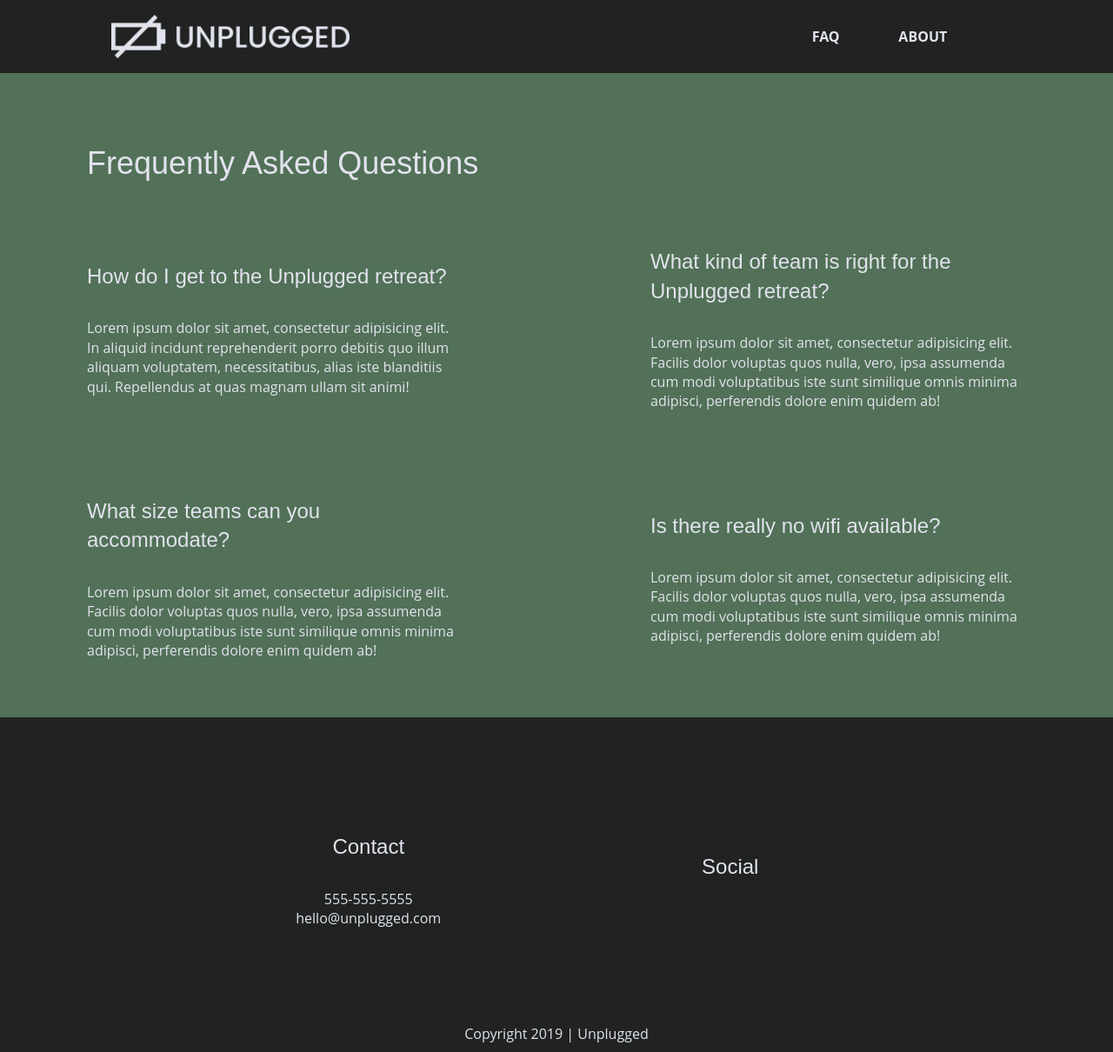
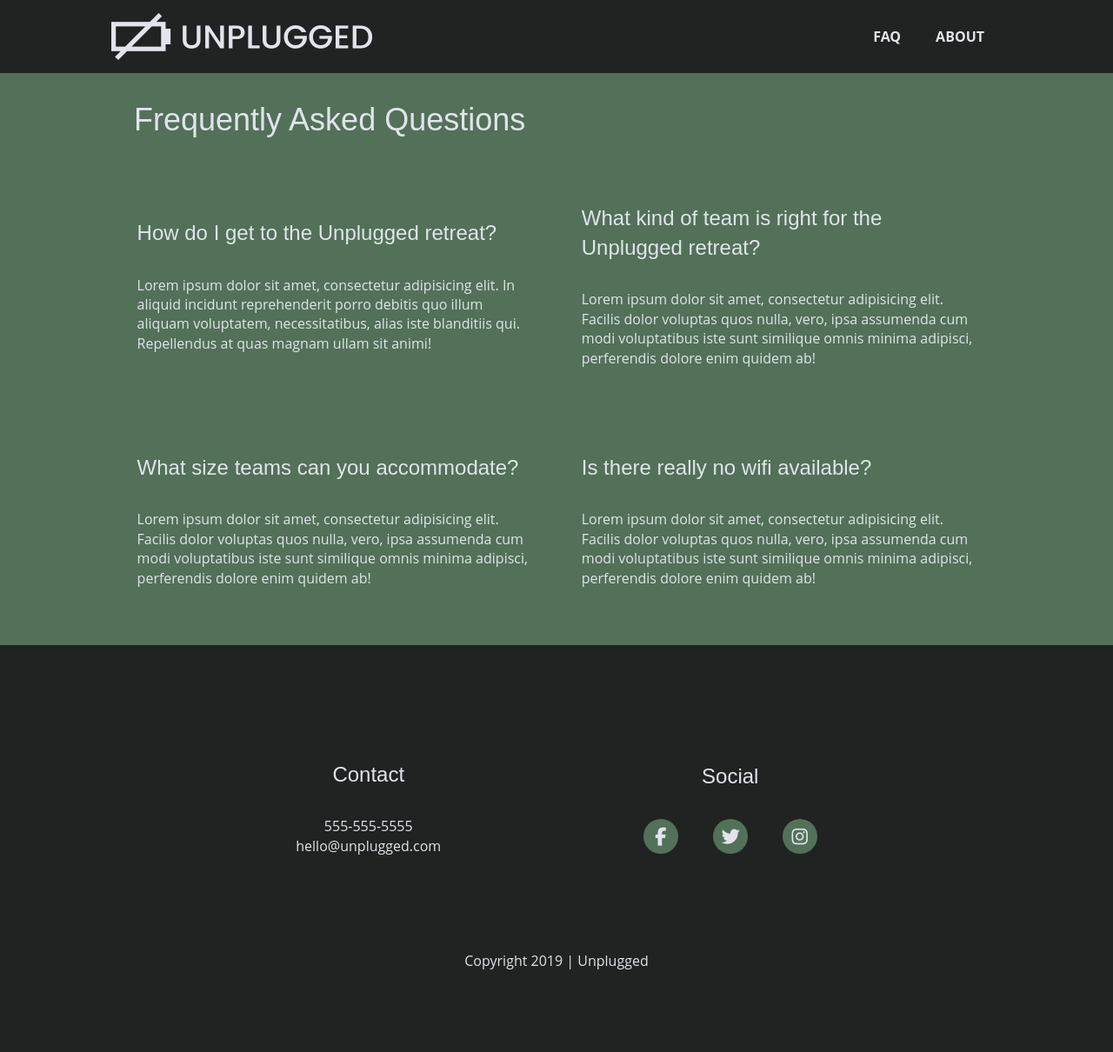
Before and after one commit to hybrid281/html5-boilerplate, a website: page faq/index.html in a window 1280 px wide. Shown: the whole page at 87% size. After the commit the page ends 1126 px from the top, so only its background shows below. Drawn offline with Linux system fonts and the light colour scheme.

Commit message:
Corrected margins and spacing

```diff
--- a/css/main.css
+++ b/css/main.css
@@ -231,6 +231,8 @@ footer .social-icons p {
 
 .header-divider {
   width: 100%;
+  border: 1px solid #3a3a3a;
+  margin-top: 10px;
 }
 
 .social {
@@ -369,11 +371,15 @@ input[type=button] {
   background-color: #527158;
 }
 
+.mission h2 {
+  margin-top: 20px;
+}
+
 .mission-description {
   display: flex;
   flex-flow:column wrap;
   justify-content: space-between;
-  width: 100%;
+  width: 90%;
 }
 
 .map figure {
@@ -442,7 +448,7 @@ footer .copyright {
 }
 
 .faq .content-wrapper {
-  margin: 50px 0 0 0;
+  margin: 10px 0 0 0;
   display: flex;
   justify-content: flex-start;
   align-items: center;
@@ -451,6 +457,7 @@ footer .copyright {
 
 .faq h2 {
   margin-bottom: 40px;
+  margin-top: 20px;
 }
 
 .faq-content {
@@ -553,8 +560,15 @@ footer .copyright {
 /*General Styles*/
 
   .content-wrapper {
-    margin: 100px 0;
+    margin: 20px 0;
     /*max-width: 640px;*/
+  }
+
+  .header-divider {
+    display: none;
+    width: 0%;
+    border: 0;
+    margin-top: 0;
   }
 
   .hero-area .content-wrapper {
@@ -567,10 +581,10 @@ footer .copyright {
   }
 
 
-
   h2 {
     font-size: 2.25em;
     line-height: 1.333;
+    width: 90%;
   }
 
   h3 {
@@ -583,7 +597,7 @@ footer .copyright {
   }
 
   header {
-      justify-content: space-around;
+      justify-content: space-between;
       padding: 15px 0;
     }
 
@@ -594,13 +608,16 @@ footer .copyright {
     }
 
   header nav ul {
-    justify-content: space-evenly;
+    justify-content: right;
   }
 
   header figure {
     width: 70%;
   }
 
+  header nav ul li {
+    padding: 0 20px;
+  }
 
   /*-------------------------ASIDE------------------*/
 
@@ -710,15 +727,15 @@ footer .copyright {
 
 
   .faq .content-wrapper {
-    justify-content: space-between;
+    justify-content: space-evenly;
   }
 
   .faq-content {
-    flex-basis: 40%;
+    flex-basis: 42%;
   }
 
   .faq h2 {
-    width: 100%;
+    width: 90%;
   }
 
 
@@ -733,7 +750,6 @@ footer .copyright {
     justify-content: space-between;
     align-items: center;
     flex-flow: column nowrap;
-    padding-top: 20px;
   }
 
    .mission-description {
@@ -823,7 +839,7 @@ footer .copyright {
 
    .mission h2,
    .contact-section .content-wrapper h2 {
-      width: 100%;
+      width: 90%;
     }
 
    .map figure {
@@ -835,7 +851,7 @@ footer .copyright {
   ===============================================*/
 
   .faq h2 {
-    width: 100%;
+    width: 90%;
   }
 
 }
--- a/faq/index.html
+++ b/faq/index.html
@@ -26,12 +26,14 @@
 <body>
   <header>
       <div class="content-wrapper">
-        <a href="#"><img src="../img/unpluggedlogo.png" alt="unplugged logo"></a>
+        <figure>
+          <a href="#"><img src="../img/unpluggedlogo.png" alt="unplugged logo"></a>
+        </figure>
         <div class="header-divider"></div>
         <nav>
           <ul>
-            <li><a href="faq/index.html" target="_blank">FAQ</a></li>
-            <li><a href="../about/index.html" target="_blank">About</a></li>
+            <li><a href="faq/indext.html" target="_blank">FAQ</a></li>
+            <li><a href="about/index.html" target="_blank">About</a></li>
           </ul>
         </nav>
       </div>
@@ -80,9 +82,9 @@
         <div class="social">
           <h4>Social</h4>
           <div class="social-icons">
-            <p><a href="https://www.facebook.com/yoursite" target="_blank"></a></p>
-            <p><a href="https://twitter.com/imcjepps" target="_blank"></a></p>
-            <p><a href="https://www.instagram.com/cjepps/" target="_blank"></a></p>
+            <p><a href="https://www.facebook.com/yoursite" target="_blank"><i class="fab fa-facebook-f"></i></a></p>
+            <p><a href="https://twitter.com/imcjepps" target="_blank"><i class="fab fa-twitter"></i></a></p>
+            <p><a href="https://www.instagram.com/cjepps/" target="_blank"><i class="fab fa-instagram"></i></a></p>
           </div>
         </div>
       </div> <!-- footer content ends -->
```
Also changed, not shown: about/index.html (+7 -5 lines).
